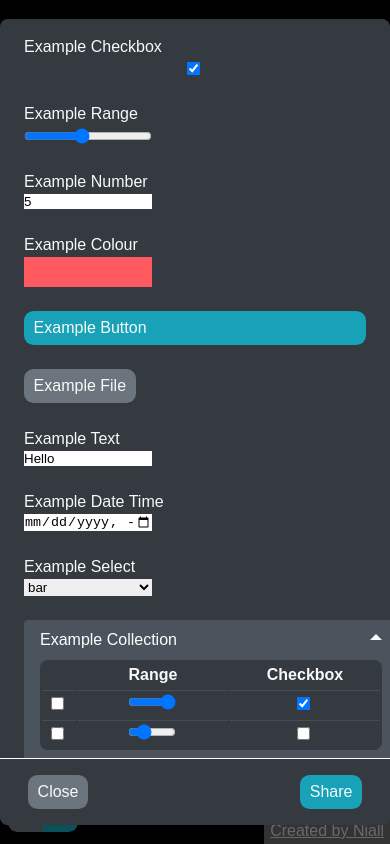
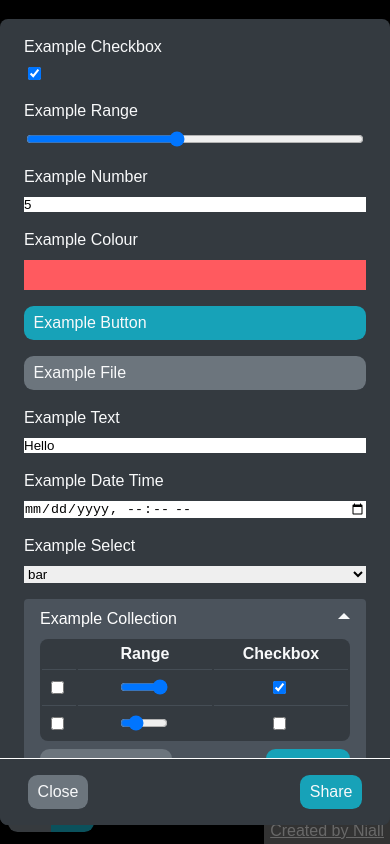
Before and after one commit to eniallator/Web-Animation-Template, a website built with webpack: page public/index.html in a window 390 px wide. Both pictures are taken after a click on the button 25 px from the left and 816 px from the top of the page. Built offline with nearby package versions, Linux system fonts and the light colour scheme.

Commit message:
Tweaked styling to be better

```diff
--- a/public/styles.css
+++ b/public/styles.css
@@ -105,6 +105,7 @@ button.secondary:focus {
   bottom: 0.5rem;
   right: 0.5rem;
   left: 0.5rem;
+  font-size: 1.5rem;
   margin-bottom: 0.25rem !important;
   display: flex;
   justify-content: start;
@@ -172,15 +173,15 @@ canvas {
   width: 100%;
   background-color: #4b535c !important;
   border-radius: 0.25rem;
-  padding: 0.5rem 1rem;
+  padding: 0.5rem 0;
   display: flex;
   flex-direction: column;
 }
 .collection .heading {
+  margin: 0 1rem;
   cursor: pointer;
   color: white;
   text-decoration: none !important;
-  width: 100%;
   display: flex;
   flex-direction: row;
   justify-content: space-between;
@@ -188,12 +189,10 @@ canvas {
 
 .collection input:not([type="checkbox"]),
 .collection select {
-  float: none;
   width: 3rem;
   margin-left: 0;
 }
 .collection input[type="checkbox"] {
-  float: none;
   margin-left: 0;
 }
 
@@ -210,7 +209,7 @@ canvas {
 }
 
 .collection-content {
-  margin-top: 0.5rem;
+  margin: 0.5rem 1rem 0;
   transition: all 0.5s;
 }
 
@@ -245,16 +244,19 @@ dialog {
     width: 100%;
   }
 
-  dialog .config-item {
+  .config-item {
     display: flex;
     flex-direction: column;
-    margin: 1rem 0;
+    align-items: stretch;
   }
 
   .config-item input,
   .config-item select {
-    margin-left: 0;
-    float: unset;
+    margin-top: 0.5rem;
+    width: unset;
+  }
+  .config-item input[type="checkbox"] {
+    width: fit-content;
   }
 }
 dialog::backdrop {
@@ -282,7 +284,7 @@ dialog form {
 }
 
 #cfg-outer > * {
-  margin-top: 0.5rem;
+  margin-top: 1rem;
 }
 #cfg-outer > *:first-child {
   margin-top: 0;
--- a/src/configParser/init.ts
+++ b/src/configParser/init.ts
@@ -244,11 +244,9 @@ function initHtml<C extends ConfigPart<string>>(
       btn.className = "secondary";
       btn.onclick = () => inp.click();
 
-      const html = document.createElement("div");
-      html.appendChild(inp);
-      html.appendChild(btn);
+      baseEl.appendChild(inp);
+      baseEl.appendChild(btn);
 
-      baseEl.appendChild(html);
       return "" as DeriveStateType<C>;
     }
     case "Select": {
```
